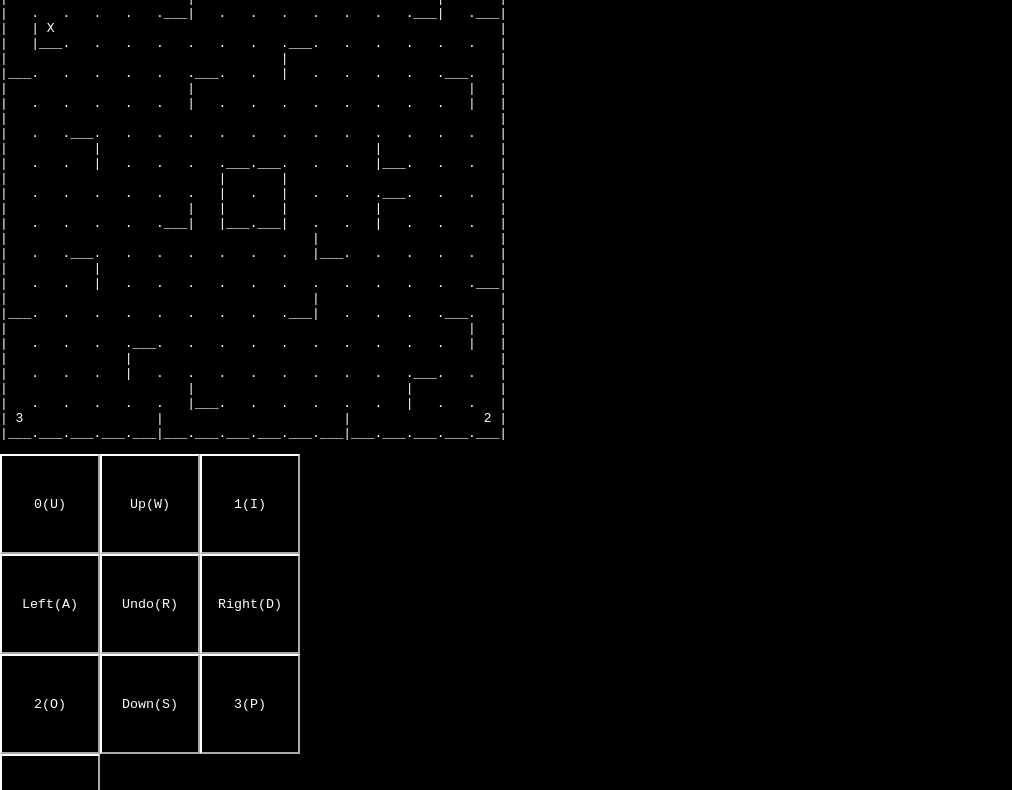
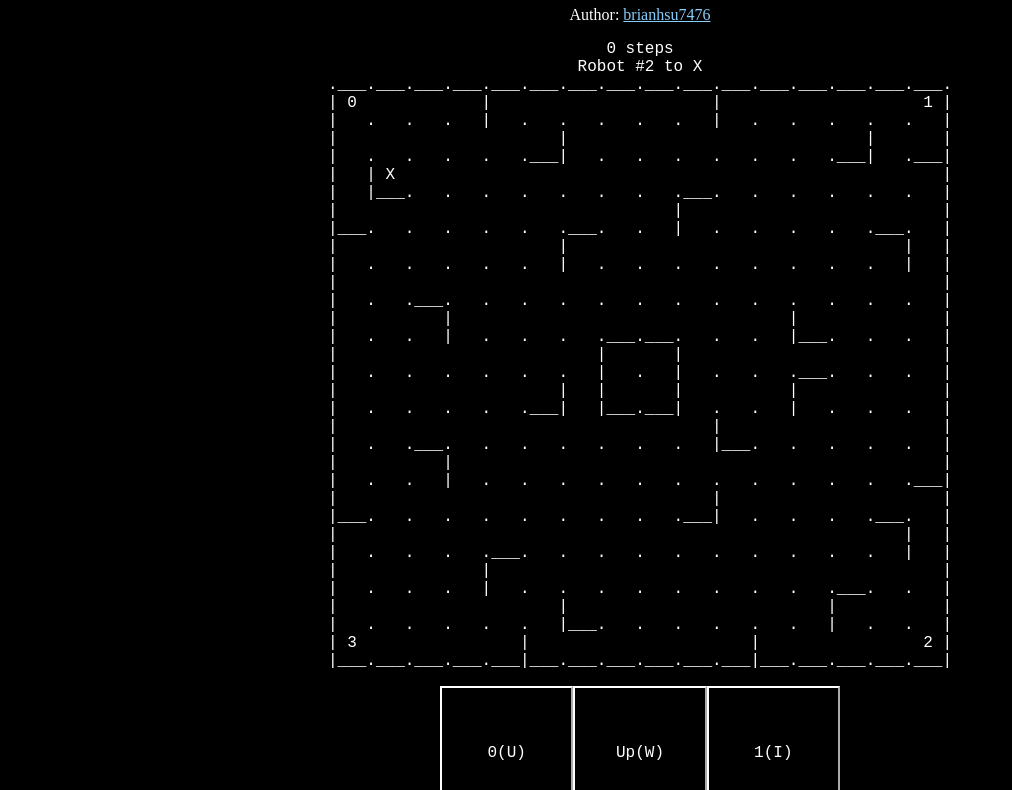
Before and after one commit to brianhsu7476/ricochet-robots, a plain HTML site: page index.html in a window 1280 px wide. Shown: the part 84-874 px from the top of the page, without its empty margins (0-1012 px from the left). Drawn offline with Linux system fonts and the light colour scheme.

Commit message:
fix style

```diff
--- a/index.html
+++ b/index.html
@@ -4,11 +4,16 @@
 	<title>Ricochet Robots</title>
 </head>
 <body>
+	<h1>Ricochet Robots</h1>
+	<p>Author: <a target='_blank' href='https://github.com/brianhsu7476'>brianhsu7476</a></p>
 	<p id='board'></p>
+	<p>
 	<button class='bton' onclick="update('U')">0(U)</button><button class='bton' onclick="update('W')">Up(W)</button><button class='bton' onclick="update('I')">1(I)</button><br>
 	<button class='bton' onclick="update('A')">Left(A)</button><button class='bton' onclick="update('R')">Undo(R)</button><button class='bton' onclick="update('D')">Right(D)</button><br>
 	<button class='bton' onclick="update('O')">2(O)</button><button class='bton' onclick="update('S')">Down(S)</button><button class='bton' onclick="update('P')">3(P)</button><br>
 	<button class='bton' onclick="update('N')">New Game(N)</button>
+	</p>
 	<script src='game.js'></script>
+	<script src='style.js'></script>
 </body>
 </html>
--- a/style.css
+++ b/style.css
@@ -1,7 +1,20 @@
 html, body{
-	height: 100%;
-	margin: 0;
+	/*height: 100%;
+	margin: 0;*/
 	background-color: black;
+}
+
+body{
+	margin: 32px;
+}
+
+h1, p{
+	color: white;
+	text-align: center;
+}
+
+a{
+	color: rgb(135, 206, 250);
 }
 
 canvas{
@@ -13,11 +26,12 @@ canvas{
 	color: white;
 	font-family: monospace;
 	white-space: pre;
+	text-align: center;
 }
 
 .bton{
-	width: 100px;
-	height: 100px;
+	width: 300px;
+	height: 300px;
 	background-color: black;
 	border-color: white;
 }
--- /dev/null
+++ b/style.js
@@ -0,0 +1,4 @@
+var ww=window.innerWidth, wh=window.innerHeight;
+var a=document.getElementsByClassName('bton');
+for(var i=0; i<a.length; ++i)a[i].style.width=a[i].style.height=Math.min(ww/6, wh/6), a[i].style.fontSize=Math.min(ww/45, wh/50);
+document.querySelector('#board').style.fontSize=Math.min(ww/45, wh/50);
```
Also changed, not shown: 2 other files.
